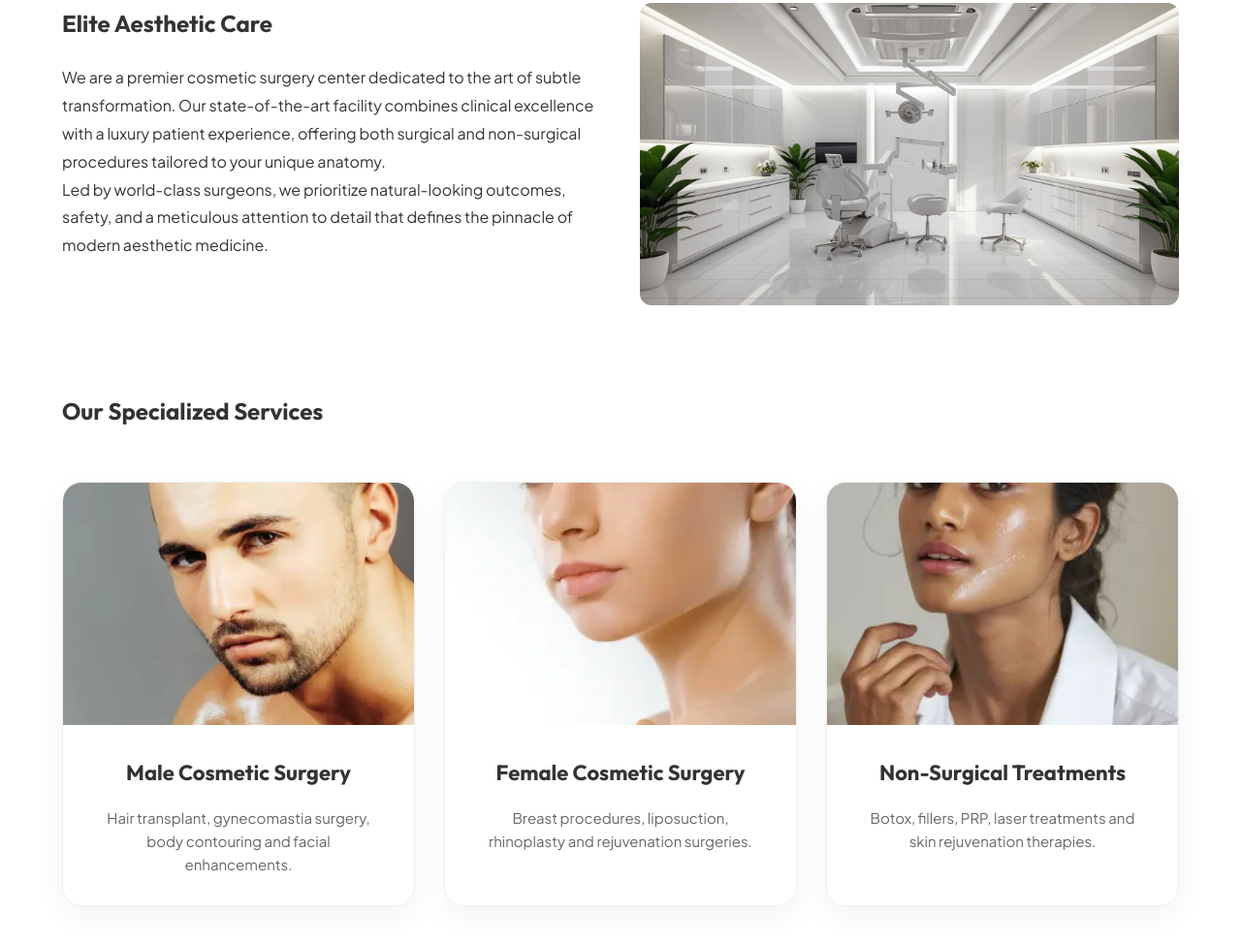
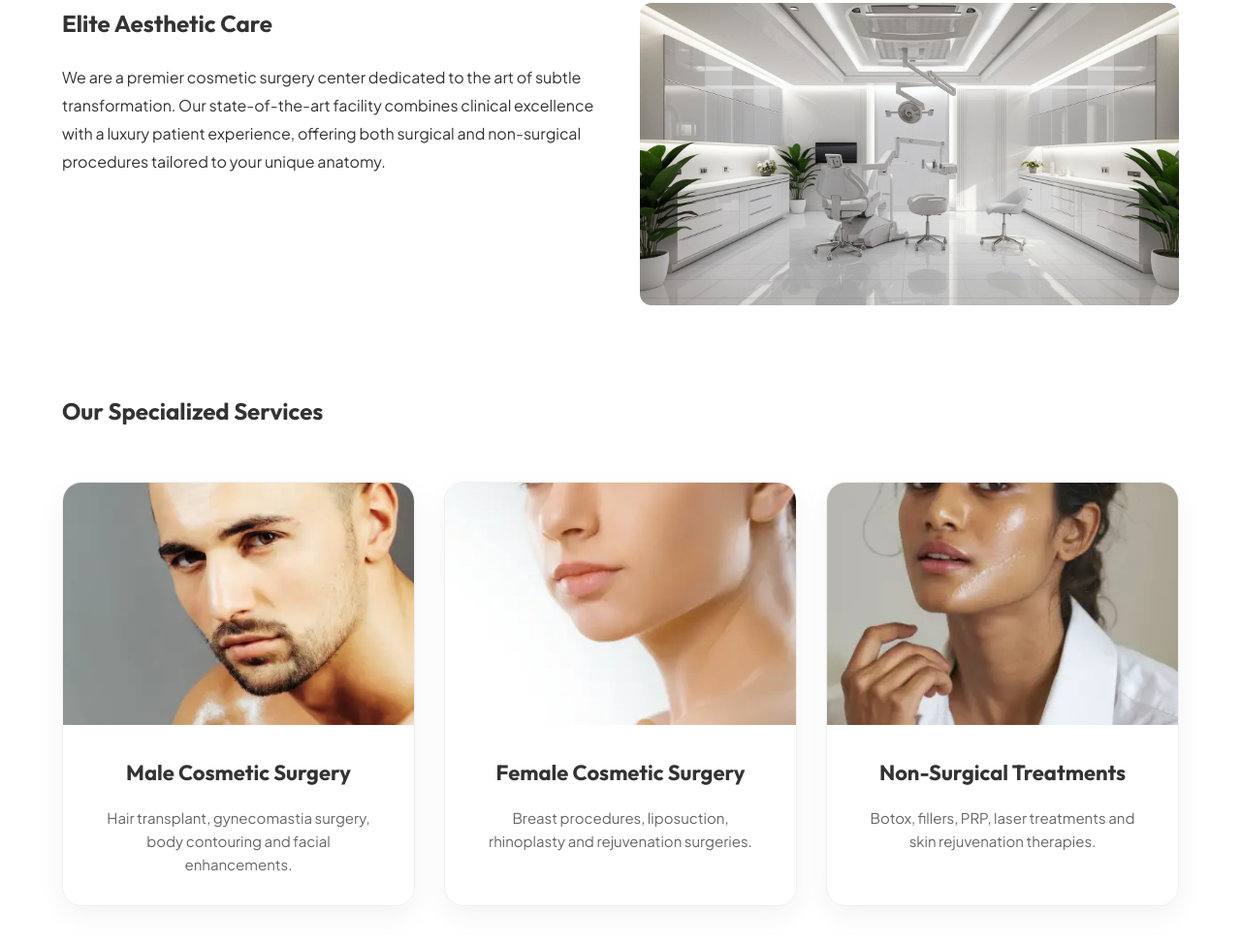
Before and after one commit to tharagai2112-bit/cosmetic, a plain HTML site: page index.html in a window 1280 px wide. Shown: the part 1510-2484 px from the top of the page at 97% size. Drawn offline with nearby package versions, Linux system fonts and the light colour scheme.

Commit message:
Add files via upload

```diff
--- a/index.html
+++ b/index.html
@@ -152,11 +152,7 @@
                 We are a premier cosmetic surgery center dedicated to the art of subtle transformation. Our
                 state-of-the-art facility combines clinical excellence with a luxury patient experience, offering both
                 surgical and non-surgical procedures tailored to your unique anatomy.
-            </p>
-            <p>
-                Led by world-class surgeons, we prioritize natural-looking outcomes, safety, and a meticulous attention
-                to detail that defines the pinnacle of modern aesthetic medicine.
-            </p>
+
         </div>
         <div class="about-img" data-aos="fade-left">
             <img src="Assets/interior.jpg" alt="Our Premium Clinic Interior">
```
